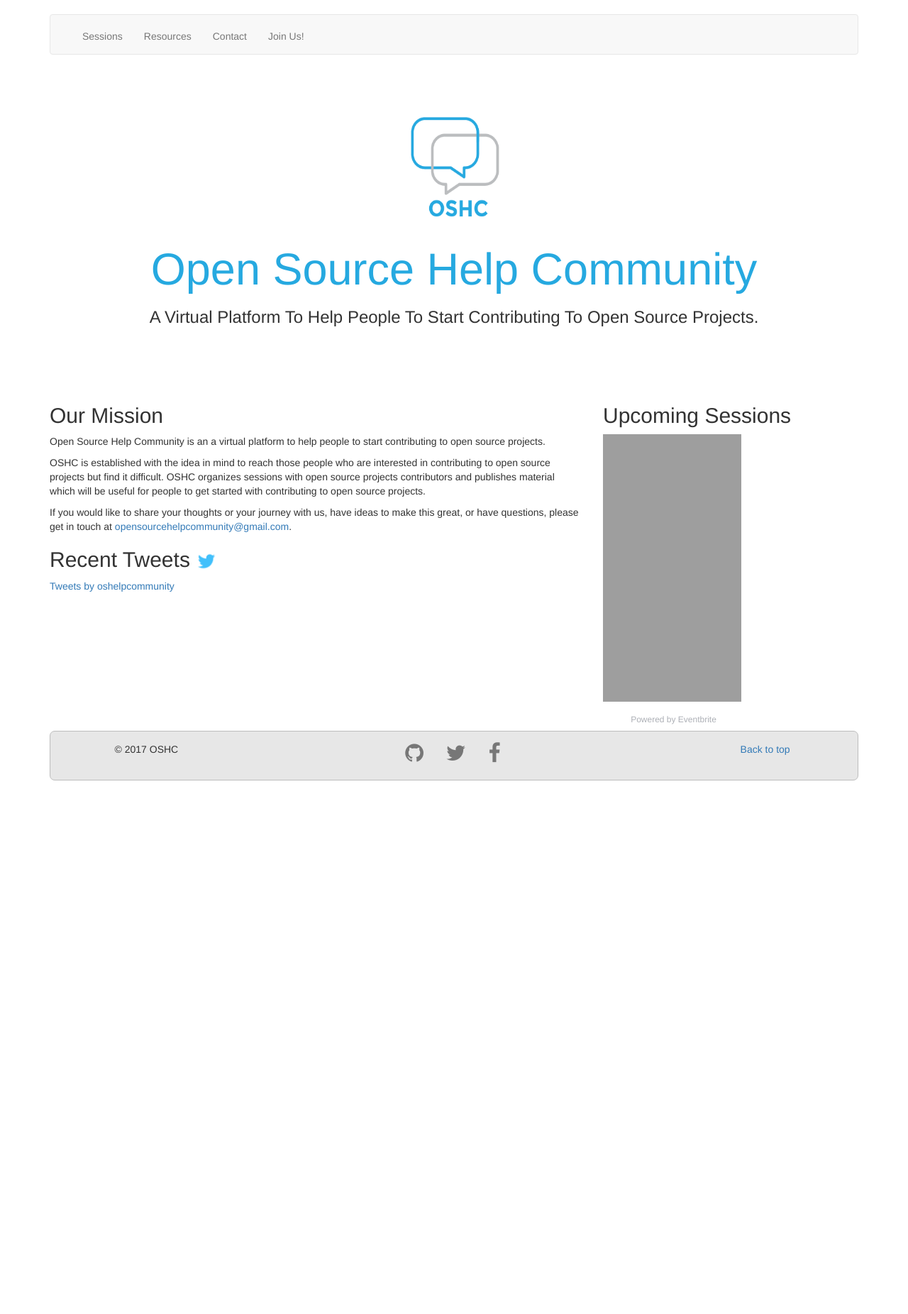
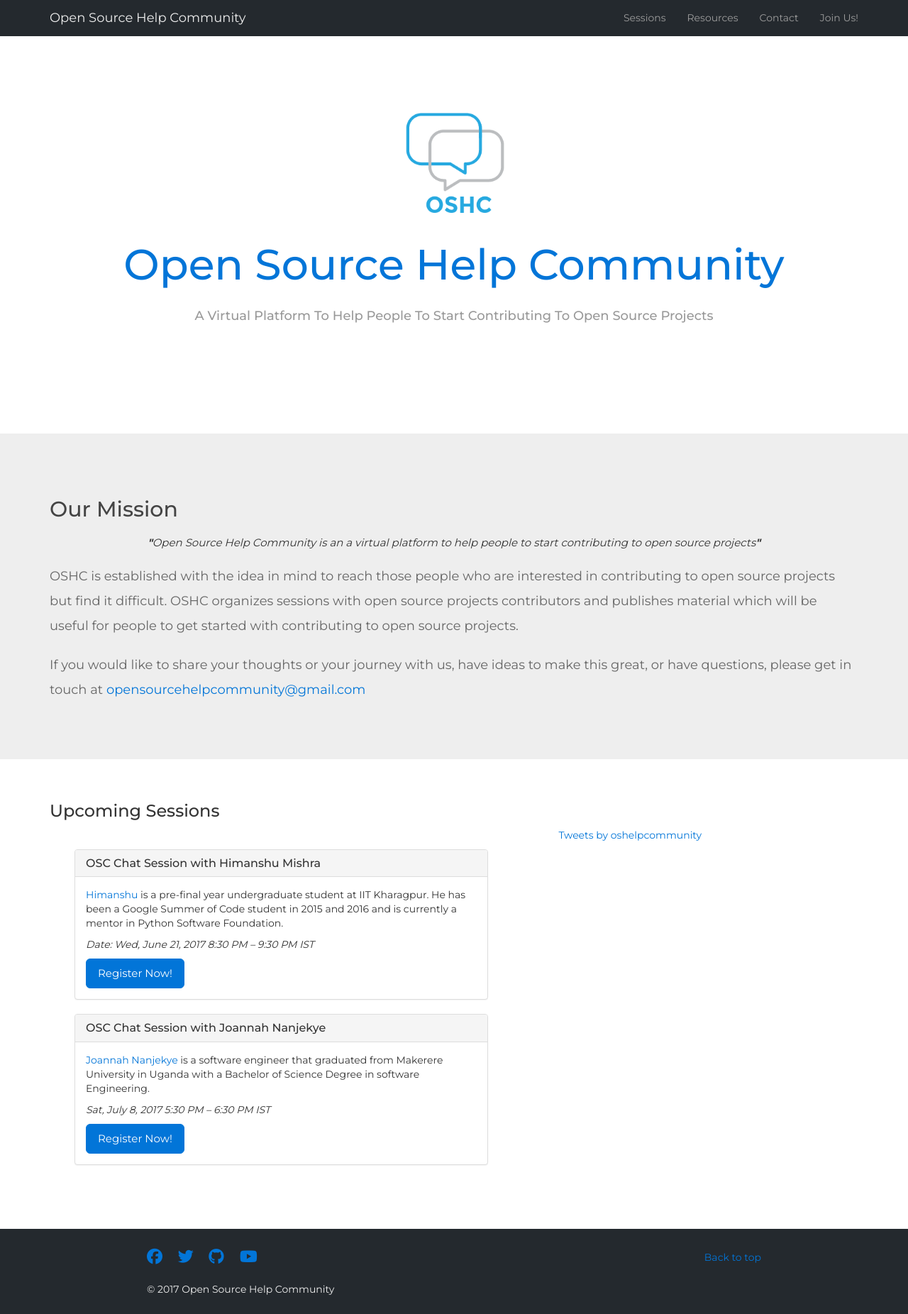
Before and after one commit to OpenSourceHelpCommunity/OpenSourceHelpCommunity.github.io, a Django app: page / in a window 1280 px wide. Shown: the whole page at 71% size. Before the commit the page ends 1100 px from the top, so only its background shows below. Run offline with Django 3.2, Linux system fonts and the light colour scheme; some libraries are stand-ins or nearby versions; grey boxes are pictures that could not be loaded.

Commit message:
New Website Design and Code struc imp

```diff
--- a/oshc/main/static/main/css/app.css
+++ b/oshc/main/static/main/css/app.css
@@ -1,65 +1,172 @@
-body {
-  padding: 20px 0;
+/*   GLOBAL DEFINATIONS STARTS  */
+* {
+	padding:0;
+	margin:0;
+	box-sizing:border-box;
+	-webkit-box-sizing:border-box;
+	-moz-box-sizing:border-box;
+	transition:opacity 0.7s ease-in-out;
+	font-family:"Montserrat",sans-serif
 }
 
-#logo {
-  width: 180px;
-  height: 180px;
+body {
+	overflow-x:hidden;
 }
 
-.navbar ul {
-    margin-top: 5px;
+a {
+	cursor: pointer;
+	color: #0275d8;
+	text-decoration: none;
 }
 
-.navbar .navbar-brand {
-  color: #ED1B49;
-  font-size: 175%;
-  font-weight: 100;
+.line-gap-10px {
+	height: 10px;
 }
 
-footer {
-    height:70px;
-    background-color: #e7e7e7;
-    text-align: center;
-    border-radius: 7px;
-    border-style: solid !important;
-    border:1px;
-    border-color: #bdbdbd;
-    padding-top: 15px;
-    padding-left: 5px;
+
+/*   NAVBAR CSS STARTS  */
+.navbar {
+	margin-bottom: 0;
 }
 
-footer .col-sm-6 a{
-    color: #777;
-    padding: 10px;
+.navbar-inverse .navbar-brand {
+	color: #eee;
 }
 
-.navbar .navbar-brand:hover {
-  color: rgb(255, 100, 100);
+.navbar-inverse {
+	background-color: #24292e;
 }
 
-#organizers {
-  margin: 40px 0 40px;
-  background: #f4f4f4;
-  padding: 40px 20px 20px;
-  border-radius: 12px;
-
+.navbar-inverse {
+	border-color: #24292e;
 }
 
-#organizers h2 {
-  font-weight: 100;
+
+/*   SECTION ONE STARTS   */
+.main-section {
+	min-height: 70vh;
+	height: auto;
+	padding-top: 40px;
+	background: white;
+	background-color: white;
 }
 
-#organizers .title h2 {
-  font-size: 250%;
-  top: 85px;
-  color: #26A9E0;
+.logo-image {
+	width: 200px;
+	display: block;
+	margin-left: auto;
+	margin-right: auto
 }
 
 .jumbotron {
-  background-color:#ffffff;
-  background-size:80px 50px;
+	background-color: white;
 }
+
 .jumbotron h1 {
-  color: #26A9E0;
+	font-size: 60px;
+	color: #0275d8;
 }
+
+.jumbotron h4 {
+	color: #999;
+	font-size: 18px;
+	padding-top: 20px;
+}
+
+
+/*   SECTION TWO START   */
+.section-two {
+	height: auto;
+	padding: 70px 0;
+	background-color: #eee;
+}
+
+.section-two h3 {
+	font-size: 30px;
+	color: #444444;
+}
+
+.bi {
+	text-align: center;
+	font-style: italic;
+	padding: 10px 0;
+	font-size: 15px;
+}
+
+.section-two .intro {
+	color: #666666;
+	font-size: 18px;
+	line-height: 35px;
+}
+
+
+/*   SECTION THREE START   */
+.section-three {
+	height: auto;
+	min-height: 500px;
+	padding: 40px 0;
+}
+
+.left-session-info {
+	padding: 30px 50px;
+}
+
+.sRegister {
+	color: white;
+	font-size: 15px;
+	background-color: #0275d8;
+	border-color: #0275d8;
+}
+
+.sRegister a {
+	color: white;
+	text-decoration: none;
+}
+
+.left-social-section {
+	padding: 0 50px;
+}
+
+
+/*   FOOTER CSS STARTS  */
+footer {
+	height: auto;
+	min-height: 120px;
+	padding-top: 10px;
+	background-color: #24292e;
+}
+
+footer .container {
+	width: 70%;
+}
+
+.rectangle {
+	height: 30px;
+	line-height: 30px;
+	margin-top: 15px;
+}
+
+.rectangle ul {
+	list-style: none;
+}
+
+.rectangle ul li {
+	width: 40px;
+	height: 30px;
+	color: #eee;
+	font-size: 22px;
+	display: inline-block;
+}
+
+.backToTop {
+	float: right;
+	color: #999;
+}
+
+.backToTop a {
+	text-decoration: none;
+}
+
+.copyright {
+	color: #eee;
+}
--- /dev/null
+++ b/oshc/main/static/main/js/script.js
@@ -0,0 +1,6 @@
+$(document).ready(function() {
+
+	$("#toTop").click(function () {
+		$("html, body").animate({scrollTop: 0}, 1000);
+	});
+});
--- a/oshc/main/templates/base.html
+++ b/oshc/main/templates/base.html
@@ -1,30 +1,25 @@
 {% load static %}
-
 <!DOCTYPE html>
-
 <html>
 <head>
 	{% include 'header.html' %}
 	<link rel="stylesheet" href="https://cdnjs.cloudflare.com/ajax/libs/font-awesome/4.7.0/css/font-awesome.min.css">
-
 	{% if site.title %}<title>{% if title %}{{ title }} &ndash; {% endif %}{{ site.title }}{% if not title and site.subtitle %} &ndash; {{ site.subtitle }}{% endif %}</title>{% endif %}
 </head>
-
 <body>
-
+	<nav class="navbar navbar-inverse navbar-static-top">
 		<div class="container">
-    <nav class="navbar navbar-default">
-      <div class="container-fluid">
 			<div class="navbar-header">
-           <button type="button" class="navbar-toggle collapsed" data-toggle="collapse" data-target=".navbar-collapse">
+				<button type="button" class="navbar-toggle collapsed" data-toggle="collapse" data-target="#navbar" aria-expanded="false" aria-controls="navbar">
+					<span class="sr-only">Toggle navigation</span>
 					<span class="icon-bar"></span>
 					<span class="icon-bar"></span>
 					<span class="icon-bar"></span>
 				</button>
-            <a class="navbar-brand" href="/">{{ site.title }}</a>
+				<a class="navbar-brand" href="#">Open Source Help Community</a>
 			</div>
-        <div class="navbar-collapse collapse">
-          <ul class="nav navbar-nav">
+			<div id="navbar" class="navbar-collapse collapse">
+				<ul class="nav navbar-nav navbar-right">
 					<li><a href="/sessions/">Sessions</a></li>
 					<li><a href="https://github.com/OpenSourceHelpCommunity">Resources</a></li>
 					<li><a href="mailto:opensourcehelpcommunity@gmail.com">Contact</a></li>
@@ -33,17 +28,13 @@
 			</div>
 		</div>
 	</nav>
-  </div>
 
 	<div id="content">
 	{% block content %}{% endblock %}
 	</div>
-<script
-  src="https://code.jquery.com/jquery-3.2.1.min.js"
-  integrity="sha256-hwg4gsxgFZhOsEEamdOYGBf13FyQuiTwlAQgxVSNgt4="
-  crossorigin="anonymous"></script>
+
+	<script src="https://ajax.googleapis.com/ajax/libs/jquery/3.2.1/jquery.min.js"></script>
 	<script src="https://maxcdn.bootstrapcdn.com/bootstrap/3.3.7/js/bootstrap.min.js" integrity="sha384-Tc5IQib027qvyjSMfHjOMaLkfuWVxZxUPnCJA7l2mCWNIpG9mGCD8wGNIcPD7Txa" crossorigin="anonymous"></script>
-
-
+	<script src="{% static "main/js/script.js"%}"></script>
 </body>
 </html>
--- a/oshc/main/templates/header.html
+++ b/oshc/main/templates/header.html
@@ -1,12 +1,11 @@
 {% load static %}
-
 <meta http-equiv="Content-Type" content="text/html; charset=UTF-8">
 <meta name="viewport" content="width=device-width, initial-scale=1">
 {% if site.author %}<meta name="author" content="{{ site.author }}">{% endif %}
 {% if site.description %}<meta name="description" content="{{ site.description }}">{% endif %}
 <meta name="generator" content="mynt v{{ site.version }}">
-
 <link rel="shortcut icon" href="{% static "main/images/favicon.ico"%}" type="image/x-icon">
-
+<link href="https://fonts.googleapis.com/css?family=Montserrat:300,400,500,700,900" rel="stylesheet">
 <link rel="stylesheet" href="https://maxcdn.bootstrapcdn.com/bootstrap/3.3.7/css/bootstrap.min.css" integrity="sha384-BVYiiSIFeK1dGmJRAkycuHAHRg32OmUcww7on3RYdg4Va+PmSTsz/K68vbdEjh4u" crossorigin="anonymous">
 <link href="{% static "main/css/app.css"%}" rel="stylesheet">
+<script src="https://use.fontawesome.com/ae7ffc7b99.js"></script>
--- a/oshc/main/templates/index.html
+++ b/oshc/main/templates/index.html
@@ -1,60 +1,106 @@
 {% extends 'base.html' %}
 {% load static %}
 {% block content %}
+	<section class="main-section">
 		<div class="container">
 			<div class="jumbotron text-center">
-		<img id="logo" src="{% static "main/images/oshc-logo.png"%}" alt="" >
+				<img class="logo-image" src="{% static "main/images/oshc-logo.png"%}" alt="Open Source Help Community Logo"/>
 				<h1>Open Source Help Community</h1>
-        <h3>A Virtual Platform To Help People To Start Contributing To Open Source Projects.</h3>
+				<h4>A Virtual Platform To Help People To Start Contributing To Open Source Projects</h4>
+			</div>
+		</div>
+	</section>
+
+	<section class="section-two">
+		<div class="container">
+			<h3>Our Mission</h3>
+			<p class="bi">
+				<b>"</b>Open Source Help Community is an a virtual platform to help people to start contributing to open source projects<b>"</b>
+			</p>
+			<p class="intro">
+				OSHC is established with the idea in mind to reach those people who are interested in contributing to open source projects but find it difficult. OSHC organizes sessions with open source projects contributors and publishes material which will be useful for people to get started with contributing to open source projects.
+			</p>
+			<div class="line-gap-10px"></div>
+			<p class="intro">
+				If you would like to share your thoughts or your journey with us, have ideas to make this great, or have questions, please get in touch at <a href="mailto:opensourcehelpcommunity@gmail.com">opensourcehelpcommunity@gmail.com</a>
+			</p>
+		</div>
+	</section>
+
+	<section class="section-three">
+		<div class="container">
+			<h3>Upcoming Sessions</h3>
+
+			<div class="row">
+				<div class="col-md-7 left-session-info">
+					<div class="panel panel-default">
+						<div class="panel-heading">
+							<h3 class="panel-title">OSC Chat Session with Himanshu Mishra</h3>
+						</div>
+						<div class="panel-body">
+							<a href="https://orkohunter.net">Himanshu</a> is a pre-final year undergraduate student at IIT Kharagpur. He has been a Google Summer of Code student in 2015 and 2016 and is currently a mentor in Python Software Foundation.
+							<div class="line-gap-10px"></div>
+							<i>Date: Wed, June 21, 2017 8:30 PM – 9:30 PM IST</i>
+							<div class="line-gap-10px"></div>
+							<button type="button" class="btn btn-lg btn-primary sRegister">
+								<a href="https://www.eventbrite.com/e/open-source-contributors-chat-session-with-himanshu-mishra-tickets-35227478336?ref=ecal">Register Now!</a>
+							</button>
+						</div>
+					</div>
+					<div class="panel panel-default">
+						<div class="panel-heading">
+							<h3 class="panel-title">OSC Chat Session with Joannah Nanjekye</h3>
+						</div>
+						<div class="panel-body">
+							<a href="https://nanjekyejoannah.github.io/">Joannah Nanjekye</a> is a software engineer that graduated from Makerere University in Uganda with a Bachelor of Science Degree in software Engineering.
+							<div class="line-gap-10px"></div>
+							<i>Sat, July 8, 2017 5:30 PM – 6:30 PM IST</i>
+							<div class="line-gap-10px"></div>
+							<button type="button" class="btn btn-lg btn-primary sRegister">
+								<a href="https://www.eventbrite.com/e/open-source-contributors-chat-session-with-joannah-nanjekye-tickets-35324459409?ref=ecal">Register Now!</a>
+							</button>
+						</div>
 					</div>
 				</div>
 
-
-  <div class="container marketing">
-
-    <div class="row">
-
-      <div class="col-sm-8">
-        <h2>Our Mission</h2>
-		<p>Open Source Help Community is an a virtual platform to help people to start contributing to open source projects.</p>      <p>OSHC is established with the idea in mind to reach those people who are interested in contributing to open source projects but find it difficult. OSHC organizes sessions with open source projects contributors and publishes material which will be useful for people to get started with contributing to open source projects.</p>
-        <p>If you would like to share your thoughts or your journey with us, have ideas to make this great, or have questions, please get in touch at <a href="mailto:opensourcehelpcommunity@gmail.com">opensourcehelpcommunity@gmail.com</a>.</p>
-		<h2>Recent Tweets <img src="{% static "main/images/twitter.png"%}" alt="" width=30 height=30></h2>
+				<div class="col-md-5 left-social-section">
 					<div class="twitter-feed">
-
-<a class="twitter-timeline" data-width="500" data-height="500" data-theme="light" data-link-color="#26A9E0" href="https://twitter.com/oshelpcommunity">Tweets by oshelpcommunity</a> <script async src="//platform.twitter.com/widgets.js" charset="utf-8"></script>
+						<a class="twitter-timeline" data-width="500" data-height="500" data-theme="light" data-link-color="#26A9E0" href="https://twitter.com/oshelpcommunity">
+							Tweets by oshelpcommunity
+						</a>
+						<script async src="//platform.twitter.com/widgets.js" charset="utf-8"></script>
 					</div>
 				</div>
+			</div>
+		</div>
+	</section>
 
-      <div class="col-sm-4">
-		  <h2>Upcoming Sessions <!-- <img src=" class="img-circle" width=30 height=30> -->
-</h2>
-        <!-- EventBrite widget -->
-<div style="width:195px; text-align:center;" ><iframe  src="https://www.eventbrite.com/calendar-widget?eid=33954516874" frameborder="0" height="377" width="195" marginheight="0" marginwidth="0" scrolling="no" allowtransparency="true"></iframe><div style="font-family:Helvetica, Arial; font-size:12px; padding:10px 0 5px; margin:2px; width:195px; text-align:center;" ><a class="powered-by-eb" style="color: #ADB0B6; text-decoration: none;" target="_blank" href="http://www.eventbrite.com/">Powered by Eventbrite</a></div></div>
+	<footer>
+		<div class="container">
+			<div class="rectangle">
+				<ul>
+					<li>
+						<a href="https://www.facebook.com/opensourcehelpcommunity/"><i class="fa fa-facebook" aria-hidden="true"></i></a>
+					</li>
+					<li>
+						<a href="https://twitter.com/oshelpcommunity"><i class="fa fa-twitter" aria-hidden="true"></i></a>
+					</li>
+					<li>
+						<a href="https://github.com/OpenSourceHelpCommunity"><i class="fa fa-github" aria-hidden="true"></i></a>
+					</li>
+					<li>
+						<a href=""><i class="fa fa-youtube-play" aria-hidden="true"></i></a>
+					</li>
+					<span class="backToTop">
+						<a id="toTop" name="Back to top!">Back to top</a>
+					</span>
+				</ul>
 			</div>
-
+			<div class="rectangle">
+				<span class="copyright">
+					&copy; 2017 Open Source Help Community
+				</span>
 			</div>
-
 		</div>
-  <div class="container">
-
-    <!-- FOOTER -->
-    <footer>
-      <div class="row">
-          <div class="col-sm-3">
-              <p>&copy; 2017 OSHC</p>
-          </div>
-          <div class="col-sm-6">
-              <a href=" https://github.com/OpenSourceHelpCommunity"><i class="fa fa-github" style="font-size:30px;padding-right:8px;"></i></a>
-              <a href="https://twitter.com/oshelpcommunity"><i class="fa fa-twitter" style="font-size:30px;padding-right:8px;"></i></a>
-              <a href="https://www.facebook.com/opensourcehelpcommunity/"><i class="fa fa-facebook" style="font-size:30px;padding-right:8px;"></i></a>
-          </div>
-          <div class="col-sm-3">
-              <p><a href="#">Back to top</a></p>
-          </div>
-
-      </div>
-
-
 	</footer>
-  </div>
 {% endblock %}
```
Also changed, not shown: oshc/main/static/main/images/oshc-logo.png, 1 other file. Lines whose indentation alone changed are shown as unchanged.
